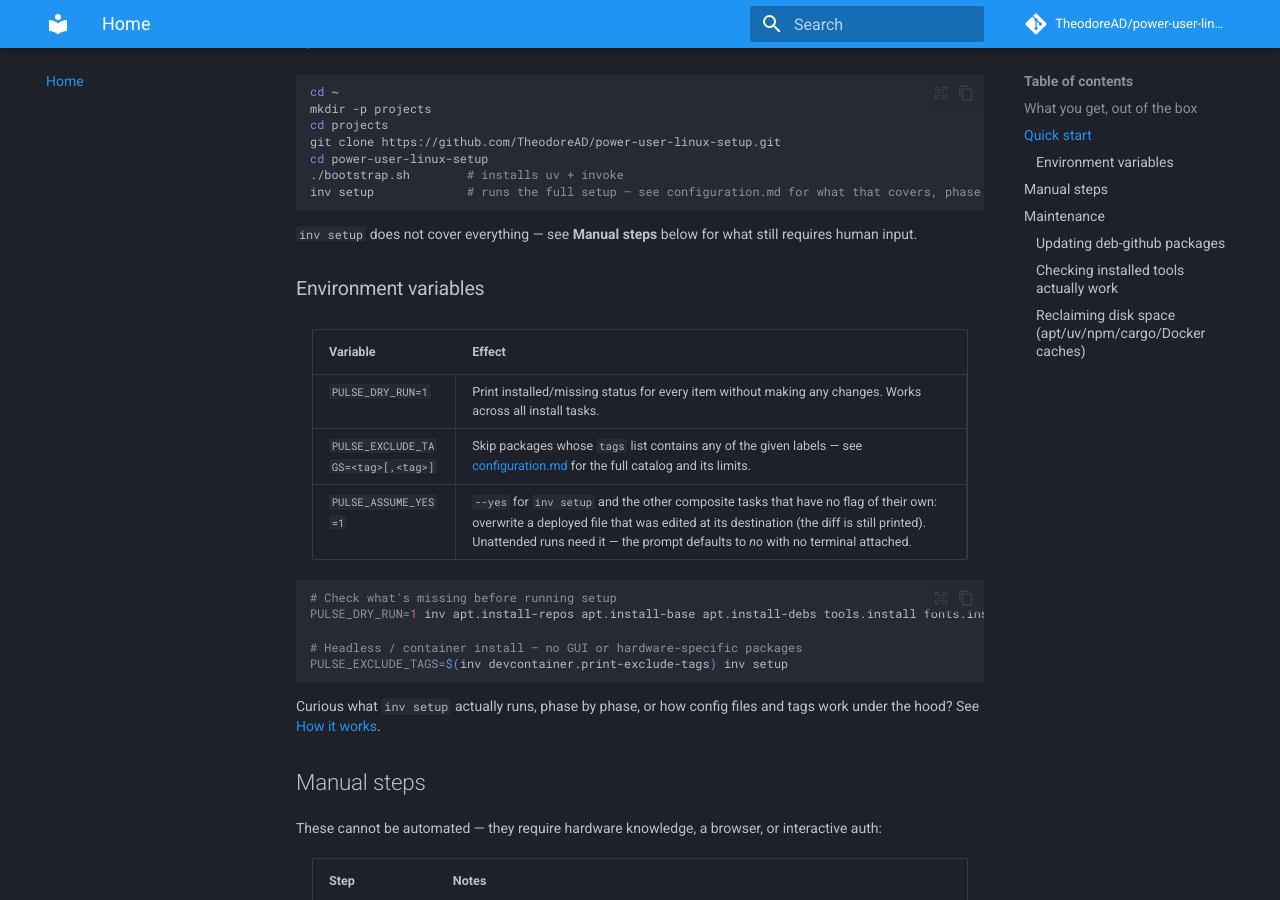
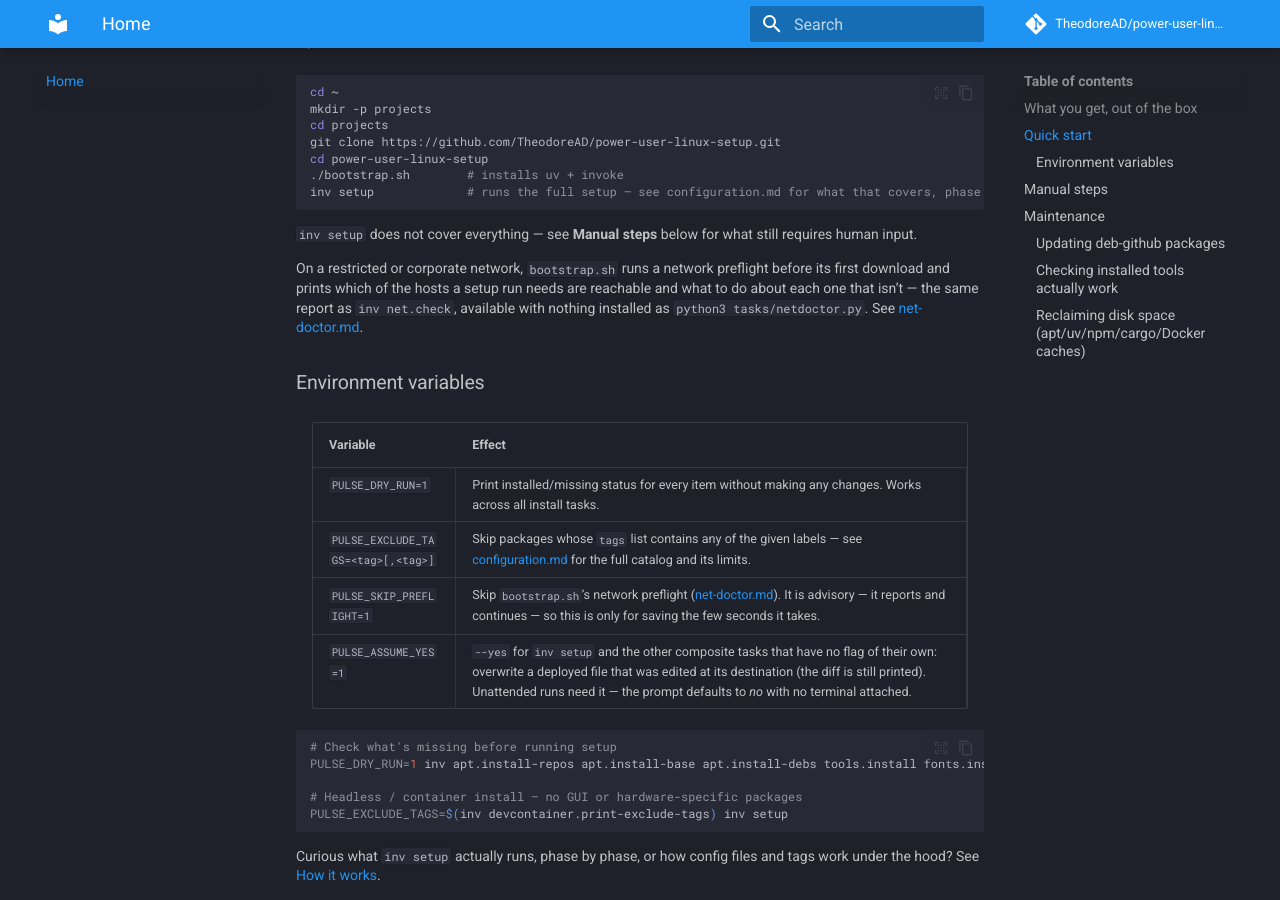
Before and after one commit to TheodoreAD/power-user-linux-setup, an MkDocs documentation site: the page built from docs/index.md, in a window 1280 px wide and 900 px high, scrolled down 1103 px. Built offline with MkDocs 1.6.1 and Material for MkDocs 9.7.7, drawn with Linux system fonts in a browser that asks for light colours; comment, search, counter and statistics services are not loaded.

Commit message:
docs: the preflight in the quick start, and PULSE_SKIP_PREFLIGHT

````diff
--- a/docs/index.md
+++ b/docs/index.md
@@ -77,12 +77,18 @@ inv setup             # runs the full setup — see configuration.md for what th
 `inv setup` does not cover everything — see **Manual steps** below for what still requires human
 input.
 
+On a restricted or corporate network, `bootstrap.sh` runs a network preflight before its first
+download and prints which of the hosts a setup run needs are reachable and what to do about each one
+that isn't — the same report as `inv net.check`, available with nothing installed as
+`python3 tasks/netdoctor.py`. See [net-doctor.md](net-doctor.md).
+
 ### Environment variables
 
 | Variable                           | Effect                                                                                                                                                                                                                                                           |
 | ---------------------------------- | ---------------------------------------------------------------------------------------------------------------------------------------------------------------------------------------------------------------------------------------------------------------- |
 | `PULSE_DRY_RUN=1`                  | Print installed/missing status for every item without making any changes. Works across all install tasks.                                                                                                                                                        |
 | `PULSE_EXCLUDE_TAGS=<tag>[,<tag>]` | Skip packages whose `tags` list contains any of the given labels — see [configuration.md](configuration.md#tags-enabled-and-which-tasks-actually-respect-either) for the full catalog and its limits.                                                            |
+| `PULSE_SKIP_PREFLIGHT=1`           | Skip `bootstrap.sh`'s network preflight ([net-doctor.md](net-doctor.md)). It is advisory — it reports and continues — so this is only for saving the few seconds it takes.                                                                                       |
 | `PULSE_ASSUME_YES=1`               | `--yes` for `inv setup` and the other composite tasks that have no flag of their own: overwrite a deployed file that was edited at its destination (the diff is still printed). Unattended runs need it — the prompt defaults to _no_ with no terminal attached. |
 
 ```shell
````
